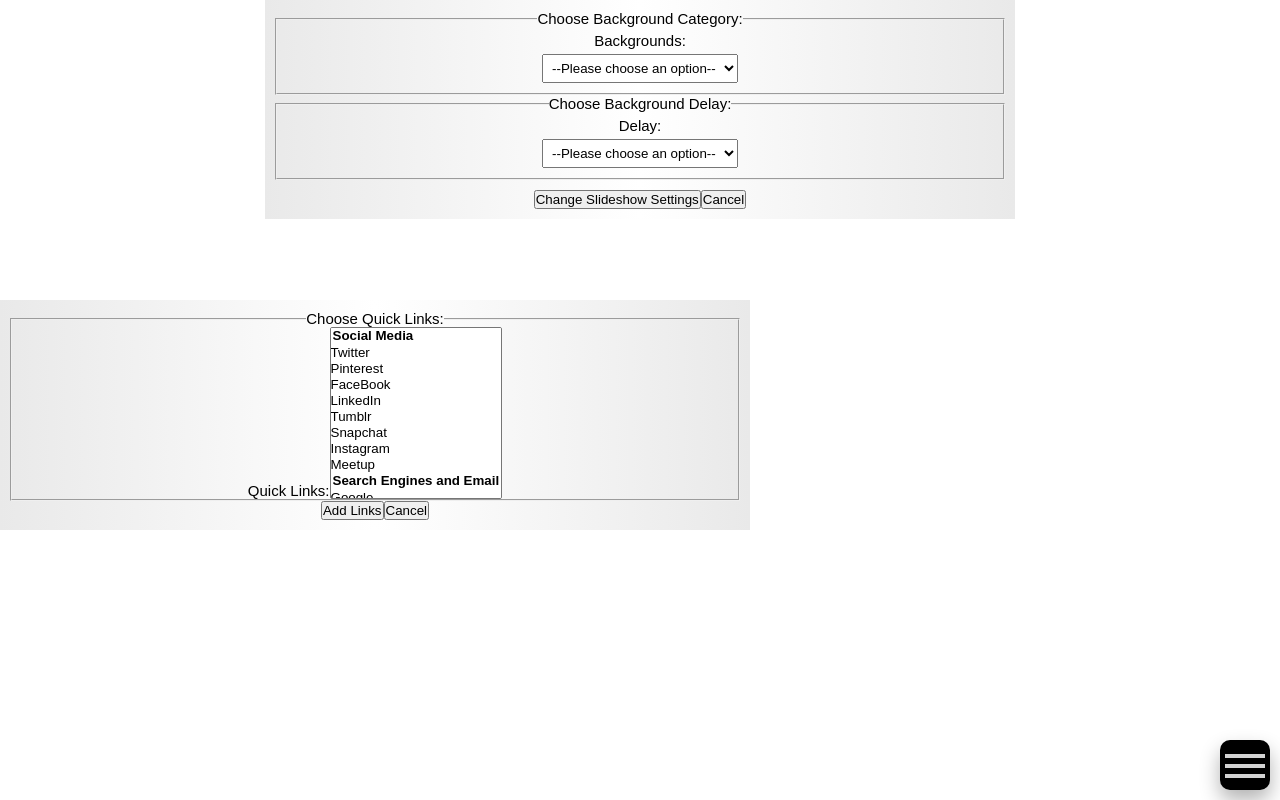
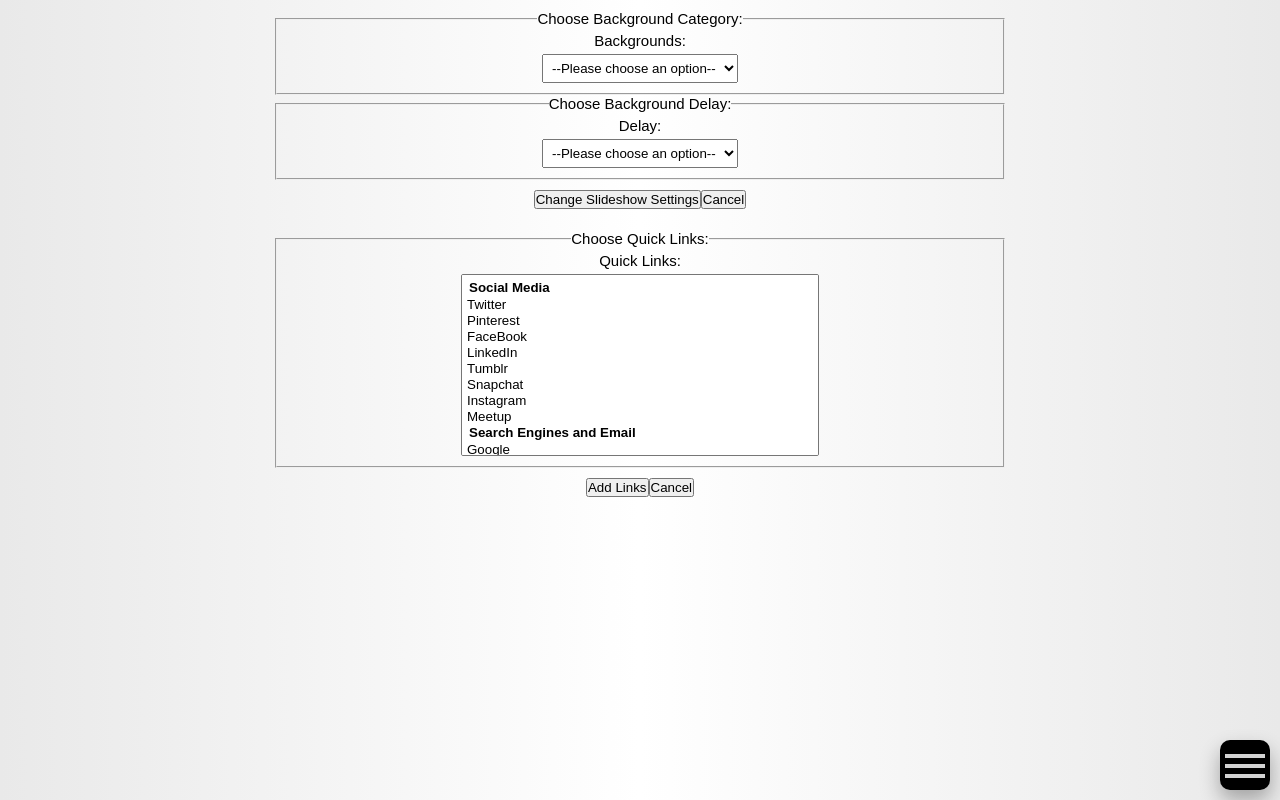
Before and after one commit to BitForgeCraftedCode/custom-home-page, a React (Create React App) app: page /settings in a window 1280 px wide. Built offline with nearby package versions, Linux system fonts and the light colour scheme.

Commit message:
restyle settings page

```diff
--- a/src/components/Settings/SliderSettings.jsx
+++ b/src/components/Settings/SliderSettings.jsx
@@ -41,12 +41,12 @@ class SliderSettings extends React.Component {
 
 	render() {
 		return(
-			<form className="settings" onSubmit={(e) => this.handleSubmit(e)}>
-				<fieldset className="settings__fieldset">
-					<legend className="settings__legend">Choose Background Category:</legend>
-					<label className="settings__label" htmlFor="backgrounds-select">Backgrounds:</label>
+			<form className="SliderSettings" onSubmit={(e) => this.handleSubmit(e)}>
+				<fieldset className="SliderSettings__fieldset">
+					<legend className="SliderSettings__legend">Choose Background Category:</legend>
+					<label className="SliderSettings__label" htmlFor="backgrounds-select">Backgrounds:</label>
 					<select
-						className="settings__select"
+						className="SliderSettings__select"
 						id="backgrounds-select"
 						value={this.state.bgChoice}
 						onChange={(e) => this.handleBgChange(e)}
@@ -59,11 +59,11 @@ class SliderSettings extends React.Component {
 					    <option value="Ocean">Ocean</option>
 					</select>
 				</fieldset>
-				<fieldset className="settings__fieldset">
-					<legend className="settings__legend">Choose Background Delay:</legend>
-					<label className="settings__label" htmlFor="delay-select">Delay:</label>
+				<fieldset className="SliderSettings__fieldset">
+					<legend className="SliderSettings__legend">Choose Background Delay:</legend>
+					<label className="SliderSettings__label" htmlFor="delay-select">Delay:</label>
 					<select
-						className="settings__select"
+						className="SliderSettings__select"
 						id="delay-select"
 						value={this.state.delay}
 						onChange={(e) => this.handleDelayChange(e)}
@@ -76,7 +76,7 @@ class SliderSettings extends React.Component {
 					    <option value="30">30 Seconds</option>
 					</select>
 				</fieldset>
-				<div className="settings__btnContainer">
+				<div className="SliderSettings__btnContainer">
 					<button
 						type="submit"
 						value="Submit"
--- a/src/styles/_Settings.scss
+++ b/src/styles/_Settings.scss
@@ -1,10 +1,10 @@
 @charset "UTF-8";
-
-.settings {
+body {
+	height: 100vh;
+}
+.SliderSettings {
 	position: absolute;
 	z-index: 1;
-	background: $background-color1;
-    background: linear-gradient(90deg, $background-color1 0%, $background-color2 50%, $background-color1 100%);
 
 	text-align: center;
 	width: 100%;
@@ -32,20 +32,43 @@
 .QLsettings {
 	position: absolute;
 	z-index: 1;
-	background: $background-color1;
-    background: linear-gradient(90deg, $background-color1 0%, $background-color2 50%, $background-color1 100%);
-
-	top: 300px;
+	top: 220px;
 
 	text-align: center;
 	width: 100%;
 	max-width: $max-width;
 	padding: 10px;
+
+	&__fieldset {
+		padding: 5px;
+	}
+
+	&__label {
+		display: block;
+	}
+
+	&__select {
+		padding: 5px;
+		margin: 5px;
+		width: 100%;
+	}
+
+	&__btnContainer {
+		margin-top: 10px;
+	}
 }
 
 @media screen and (min-width: 750px) {
-	.settings {
+	.SliderSettings {
 		left: 50%;
 		transform: translateX(-50%);
 	}
+
+	.QLsettings {
+		left: 50%;
+		transform: translateX(-50%);
+		&__select {
+			width: 50%;
+		}
+	}
 }
```
